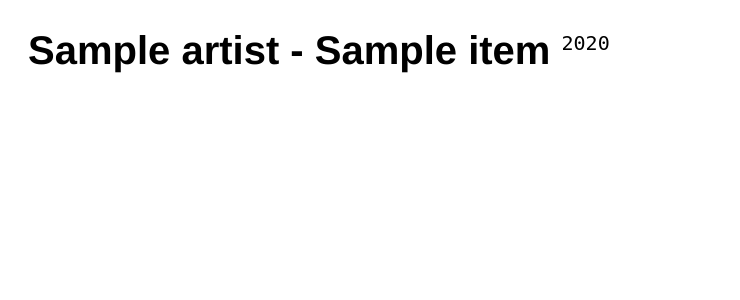
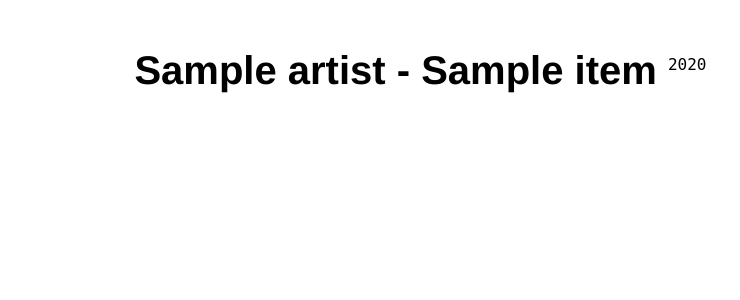
Before and after one commit to janokular/musicstreamer, a Python web app: template 926/templates/index.html in a window 1280 px wide. Shown: the top 300 px of the page, without its empty margins (0-740 px from the left). Run offline with Jinja, Linux system fonts and the light colour scheme; the template is opened without the code that fills it: most values are stand-ins (such as "Sample title", 1, 10 or a date in 2020).

Commit message:
staged changes

```diff
--- a/926/static/style.css
+++ b/926/static/style.css
@@ -11,9 +11,8 @@ html {
   color: black;
   font-size: 2.5rem;
   font-weight: 600;
-  margin-left: 1.25rem;
-  margin-top: 1.25rem;
-  margin-bottom: 0;
+  margin-left: 10%;
+  margin-bottom: 0%;
   display: inline-block;
   position: relative;
   z-index: 1;
@@ -25,17 +24,17 @@ html {
 
 .year {
   font-family: monospace;
-  font-size: 1.25rem;
+  font-size: 1rem;
   font-weight: 100;
 }
 
 .cover {
   display: none;
   position: fixed;
+  width: 40rem;
   top: 50%;
   right: 10%;
   transform: translateY(-50%);
-  width: 40rem;
   z-index: -1;
   filter: drop-shadow(0.75rem 0.75rem 0.5rem grey);
 }
```
